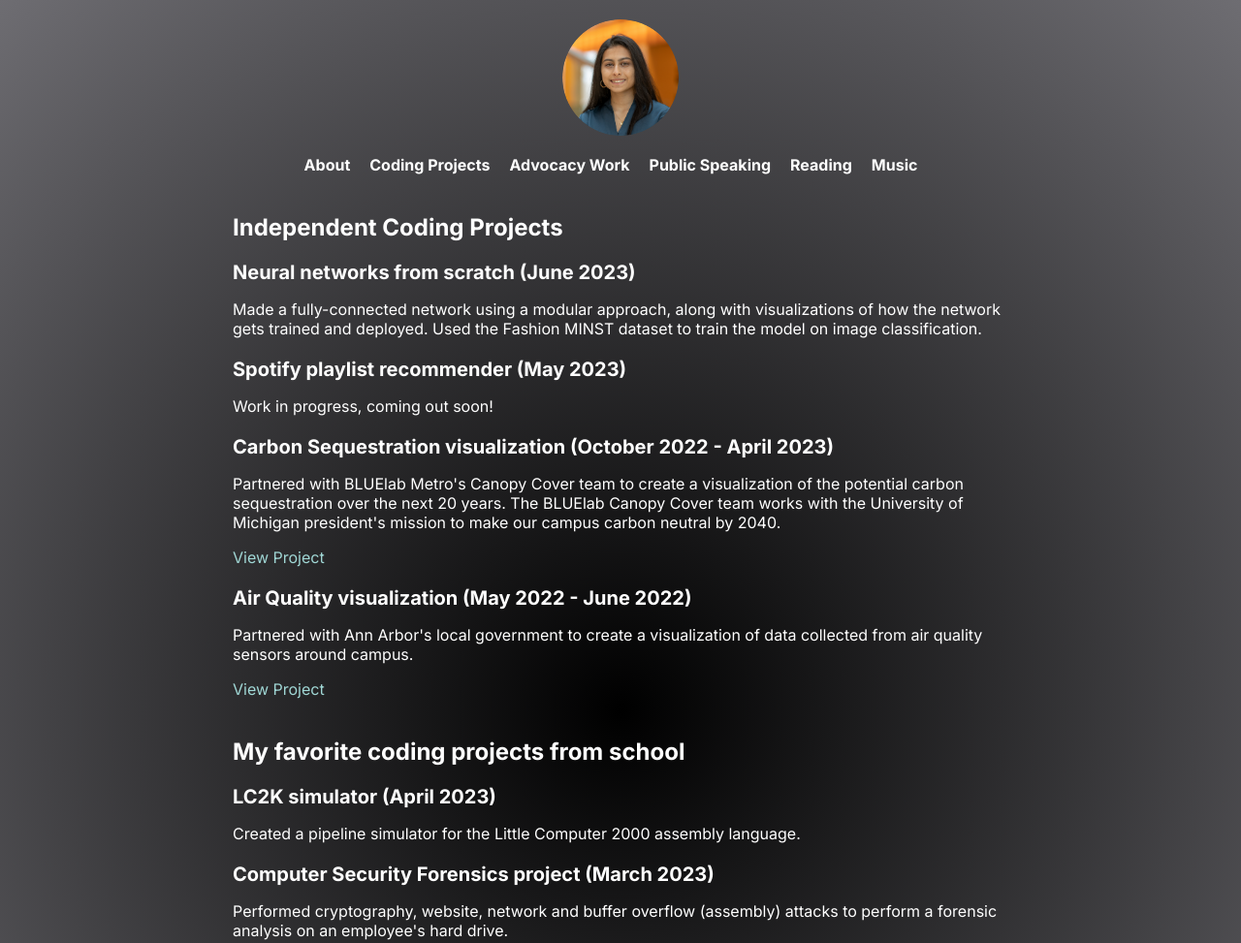
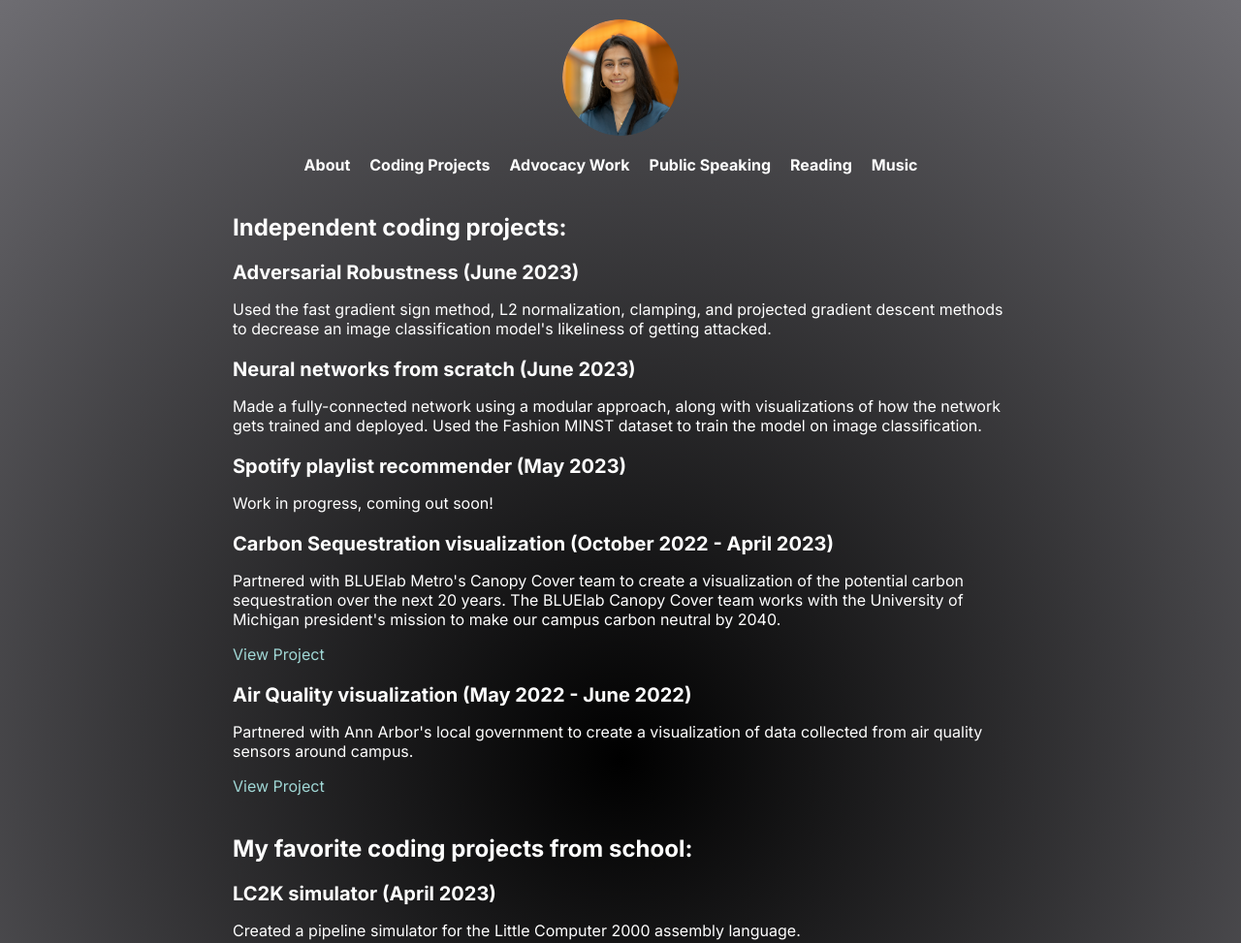
Before and after one commit to shivanisundaresan/shivanisundaresan.github.io, a plain HTML site: page coding.html in a window 1280 px wide. Shown: the top 973 px of the page at 97% size. Drawn offline with Linux system fonts and the light colour scheme; a script that the page names is missing.

Commit message:
formatting, new projects

```diff
--- a/coding.html
+++ b/coding.html
@@ -27,7 +27,12 @@
 
     <main>
       <section>
-        <h2>Independent Coding Projects</h2>
+        <h2>Independent coding projects:</h2>
+        <div>
+          <h3>Adversarial Robustness (June 2023)</h3>
+          <p>Used the fast gradient sign method, L2 normalization, clamping, and projected gradient descent methods to decrease an image classification model's likeliness of getting attacked.</p>
+          <!--<a href="#">View Project</a>-->
+        </div>
         <div>
           <h3>Neural networks from scratch (June 2023)</h3>
           <p>Made a fully-connected network using a modular approach, along with visualizations of how the network gets trained and deployed. Used the Fashion MINST dataset to train the model on image classification.</p>
@@ -52,7 +57,7 @@
         </div>
       </section>
       <section>
-        <h2>My favorite coding projects from school</h2>
+        <h2>My favorite coding projects from school:</h2>
         <div>
           <h3>LC2K simulator (April 2023)</h3>
           <p>Created a pipeline simulator for the Little Computer 2000 assembly language.</p>
```
Also changed, not shown: speaking.html (+1 -1 lines).
